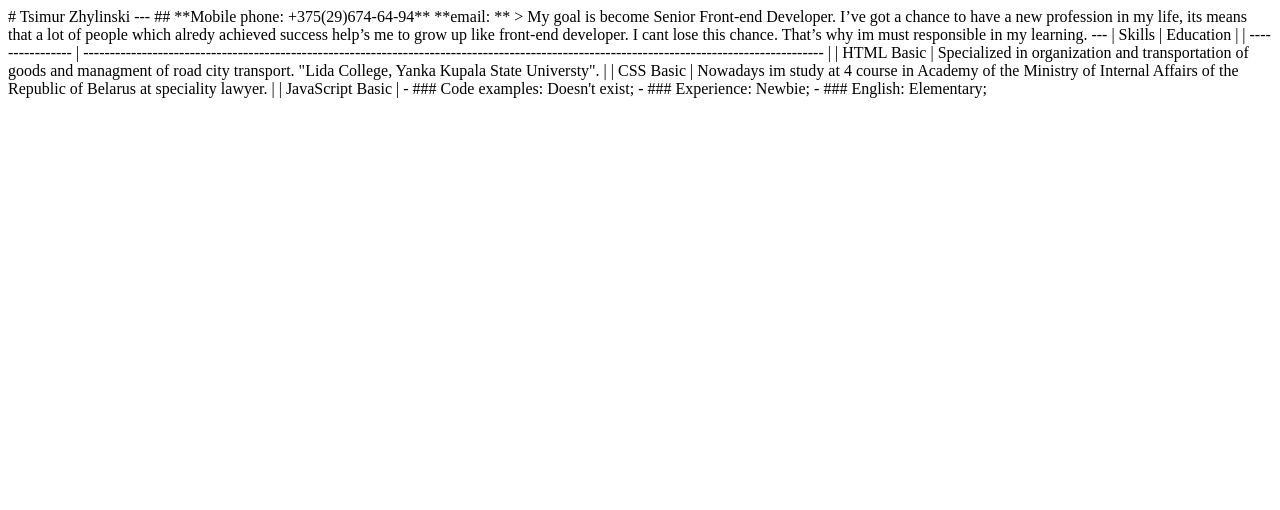
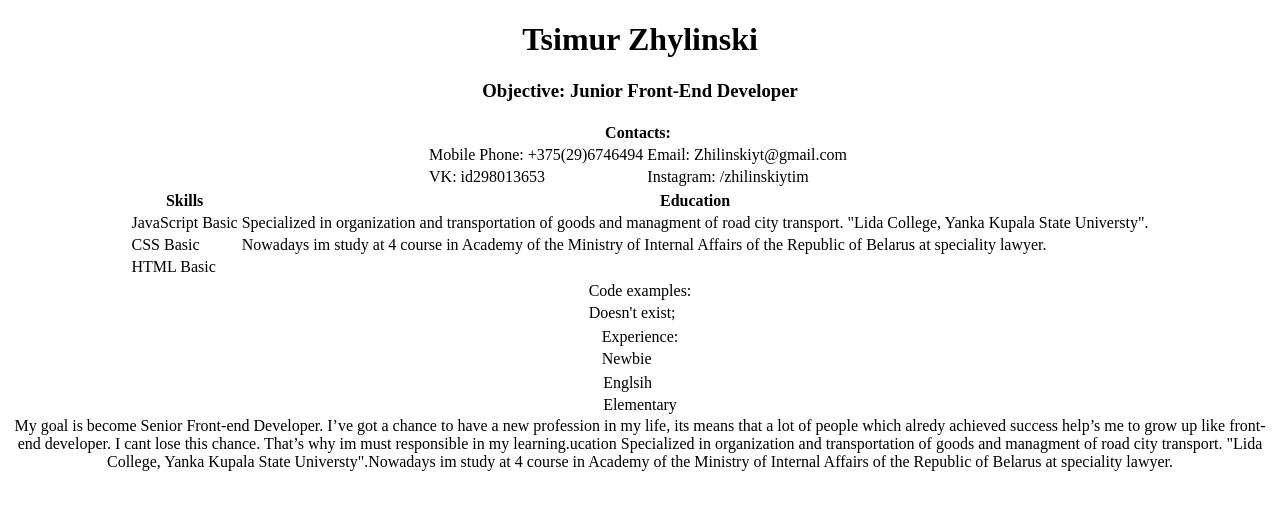
Before and after one commit to zhilinskiyt/rsschool-cv, a plain HTML site: page index.html in a window 1280 px wide. Drawn offline with Linux system fonts and the light colour scheme.

Commit message:
refactor: add html markup to the text

```diff
--- a/index.html
+++ b/index.html
@@ -6,27 +6,69 @@
     <title>Document</title>
 </head>
 <body>
-    # Tsimur Zhylinski
+    <div align="center">
+        <h1>Tsimur Zhylinski</h1>
+        <h3>Objective: Junior Front-End Developer</h3>
+        <div class=tables>
+        <table>
+            <tr>
+                <th colspan="2">Contacts:</th>
+                <th></th>
+            </tr>
+            <tr>
+                <td>Mobile Phone: +375(29)6746494</td>
+                <td>Email: Zhilinskiyt@gmail.com</td>
+            </tr>
+            <tr>
+                <td>VK: id298013653</td>
+                <td>Instagram: /zhilinskiytim</td>
+            </tr>
+        </table>
+        <table>
+            <tr>
+                <th>Skills</th>
+                <th>Education</th>
+            </tr>
+            <tr>
+                <td>JavaScript Basic</td>
+                <td>Specialized in organization and transportation of goods and managment of road city transport. "Lida College, Yanka Kupala State Universty".</td>
+            </tr>
+            <tr>
+                <td>CSS Basic</td>
+                <td>Nowadays im study at 4 course in Academy of the Ministry of Internal Affairs of the Republic of Belarus at speciality lawyer.</td>
+            </tr>
+            <tr>
+                <td>HTML Basic</td>
+                <td></td>
+            </tr>
+        </table>
+        <table>
+            <tr>
+                <td>Code examples:</td>
+            </tr>
+            <tr>
+                <td>Doesn't exist;</td>
+            </tr>
+        </table>
+        <table>
+            <tr>
+                <td>Experience:</td>
+            </tr>
+            <tr>
+                <td>Newbie</td>
+            </tr>
+        </table>
+        <table>
+            <tr>
+                <td>Englsih</td>
+            </tr>
+            <tr>
+                <td>Elementary</td>
+            </tr>
+        </table>
+        </div>
+        My goal is become Senior Front-end Developer. I’ve got a chance to have a new profession in my life, its means that a lot of people which alredy achieved success help’s me to grow up like front-end developer. I cant lose this chance. That’s why im must responsible in my learning.ucation Specialized in organization and transportation of goods and managment of road city transport. "Lida College, Yanka Kupala State Universty".Nowadays im study at 4 course in Academy of the Ministry of Internal Affairs of the Republic of Belarus at speciality lawyer.
 
----
-
-## **Mobile phone: +375(29)674-64-94** **email: <Zhilinskiyt@gmail.com>**
-
-> My goal is become Senior Front-end Developer. I’ve got a chance to have a new profession in my life, its means that a lot of people which alredy achieved success help’s me to grow up like front-end developer. I cant lose this chance. That’s why im must responsible in my learning.
-
----
-
-| Skills           | Education                                                                                                                                   |
-| ---------------- | ------------------------------------------------------------------------------------------------------------------------------------------- |
-| HTML Basic       | Specialized in organization and transportation of goods and managment of road city transport. "Lida College, Yanka Kupala State Universty". |
-| CSS Basic        | Nowadays im study at 4 course in Academy of the Ministry of Internal Affairs of the Republic of Belarus at speciality lawyer.               |
-| JavaScript Basic |
-
-- ### Code examples:
-  Doesn't exist;
-- ### Experience:
-  Newbie;
-- ### English:
-  Elementary;
+    </div>
 </body>
 </html>
```
